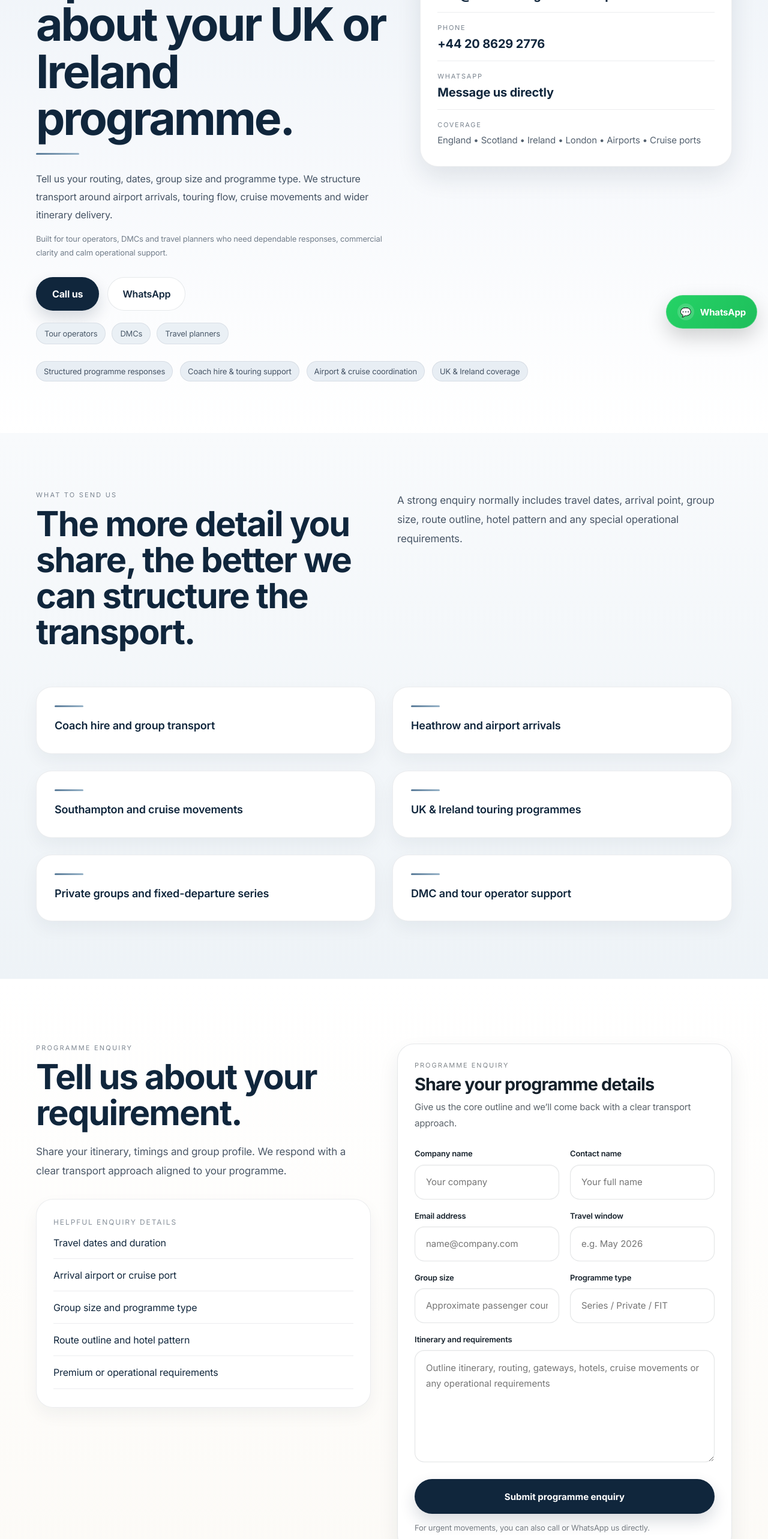
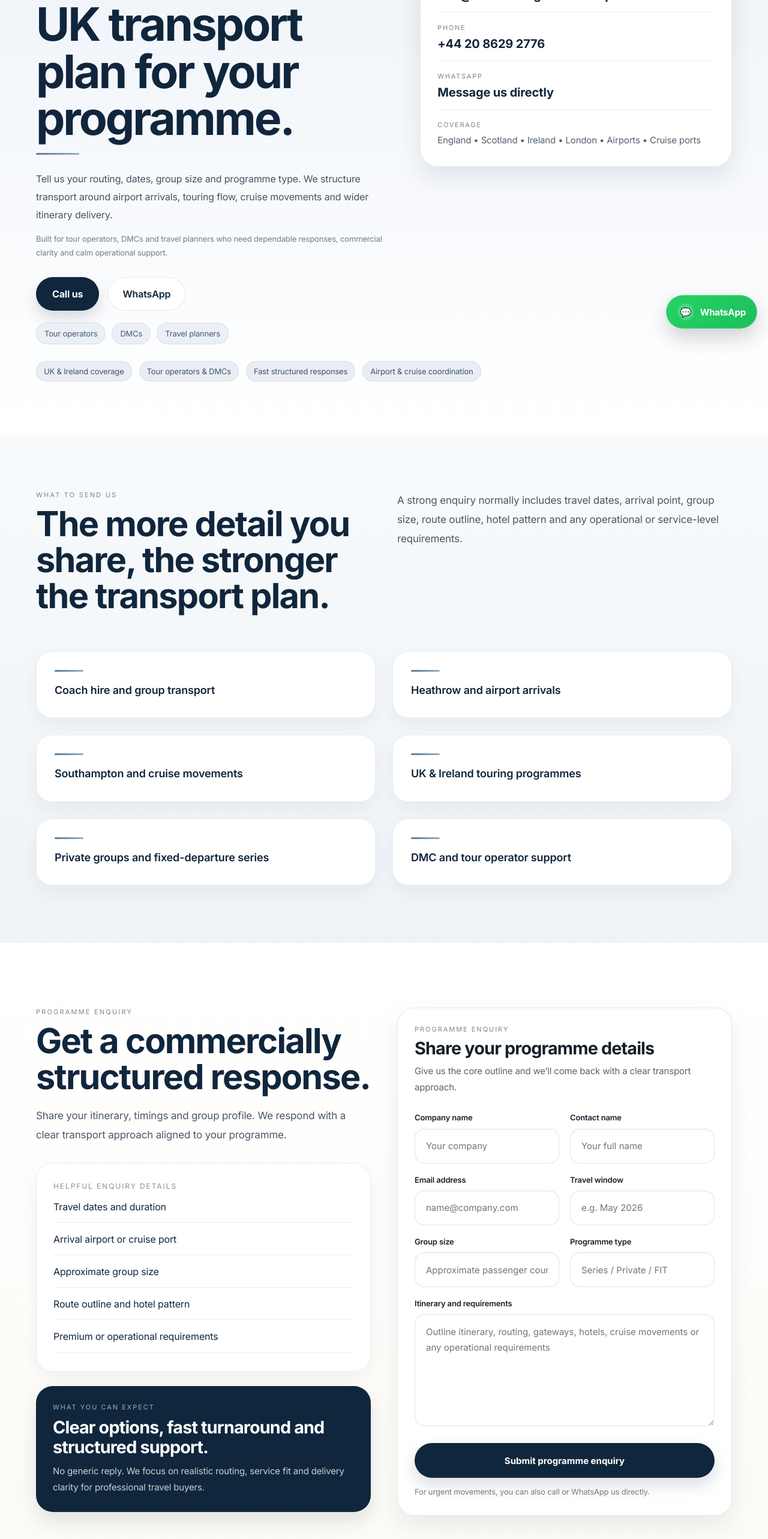
Before and after one commit to kandiahtk-crypto/Project-, a Next.js app: page /contact in a window 1280 px wide. Shown: the part 234-2800 px from the top of the page at 60% size. Built offline with nearby package versions, Linux system fonts and the light colour scheme.

Commit message:
Enhance contact page with trust items and quick links
Added trust items and quick links to the contact page for better navigation and information.

```diff
--- a/src/app/contact/page.tsx
+++ b/src/app/contact/page.tsx
@@ -53,6 +53,25 @@ const supportItems = [
   "DMC and tour operator support",
 ];
 
+const trustItems = [
+  "UK & Ireland coverage",
+  "Tour operators & DMCs",
+  "Fast structured responses",
+  "Airport & cruise coordination",
+];
+
+const quickLinks = [
+  { href: "/coach-hire-uk", label: "Coach hire UK" },
+  { href: "/tour-operator-transport-uk", label: "Tour operator transport UK" },
+  { href: "/dmc-transport-uk", label: "DMC transport UK" },
+  { href: "/heathrow-group-transfers", label: "Heathrow group transfers" },
+  {
+    href: "/southampton-cruise-transfers",
+    label: "Southampton cruise transfers",
+  },
+  { href: "/uk-ireland-touring", label: "UK & Ireland touring" },
+];
+
 export default function ContactPage() {
   return (
     <main style={pageShell}>
@@ -68,7 +87,7 @@ export default function ContactPage() {
               <p style={eyebrow}>Contact</p>
 
               <h1 style={heroTitle}>
-                Speak with us about your UK or Ireland programme.
+                Get a structured UK transport plan for your programme.
               </h1>
 
               <div style={divider} />
@@ -151,10 +170,11 @@ export default function ContactPage() {
           </div>
 
           <div style={proofStrip}>
-            <span style={proofItem}>Structured programme responses</span>
-            <span style={proofItem}>Coach hire & touring support</span>
-            <span style={proofItem}>Airport & cruise coordination</span>
-            <span style={proofItem}>UK & Ireland coverage</span>
+            {trustItems.map((item) => (
+              <span key={item} style={proofItem}>
+                {item}
+              </span>
+            ))}
           </div>
         </div>
       </section>
@@ -165,16 +185,15 @@ export default function ContactPage() {
             <div>
               <p style={sectionLabel}>What to send us</p>
               <h2 style={sectionTitle}>
-                The more detail you share, the better we can structure the
-                transport.
+                The more detail you share, the stronger the transport plan.
               </h2>
             </div>
 
             <div>
               <p style={sectionText}>
                 A strong enquiry normally includes travel dates, arrival point,
-                group size, route outline, hotel pattern and any special
-                operational requirements.
+                group size, route outline, hotel pattern and any operational or
+                service-level requirements.
               </p>
             </div>
           </div>
@@ -195,7 +214,9 @@ export default function ContactPage() {
           <div style={formShell} className="split-grid">
             <div>
               <p style={sectionLabel}>Programme enquiry</p>
-              <h2 style={sectionTitle}>Tell us about your requirement.</h2>
+              <h2 style={sectionTitle}>
+                Get a commercially structured response.
+              </h2>
 
               <p style={sectionText}>
                 Share your itinerary, timings and group profile. We respond with
@@ -208,10 +229,21 @@ export default function ContactPage() {
                 <div style={lineList}>
                   <div style={lineItem}>Travel dates and duration</div>
                   <div style={lineItem}>Arrival airport or cruise port</div>
-                  <div style={lineItem}>Group size and programme type</div>
+                  <div style={lineItem}>Approximate group size</div>
                   <div style={lineItem}>Route outline and hotel pattern</div>
                   <div style={lineItem}>Premium or operational requirements</div>
                 </div>
+              </div>
+
+              <div style={responsePanel} className="premium-card">
+                <p style={responseLabel}>What you can expect</p>
+                <h3 style={responseTitle}>
+                  Clear options, fast turnaround and structured support.
+                </h3>
+                <p style={responseText}>
+                  No generic reply. We focus on realistic routing, service fit
+                  and delivery clarity for professional travel buyers.
+                </p>
               </div>
             </div>
 
@@ -226,25 +258,18 @@ export default function ContactPage() {
         <div style={containerWide}>
           <div style={sectionSplit} className="split-grid">
             <div>
-              <p style={sectionLabel}>Related pages</p>
+              <p style={sectionLabel}>Explore related pages</p>
               <h2 style={sectionTitle}>
-                Explore the transport models most relevant to your programme.
+                Transport models commonly used by inbound travel buyers.
               </h2>
             </div>
 
             <div style={linkGrid}>
-              <a href="/coach-hire-uk" style={linkCard}>
-                Coach hire UK →
-              </a>
-              <a href="/heathrow-group-transfers" style={linkCard}>
-                Heathrow group transfers →
-              </a>
-              <a href="/southampton-cruise-transfers" style={linkCard}>
-                Southampton cruise transfers →
-              </a>
-              <a href="/uk-ireland-touring" style={linkCard}>
-                UK &amp; Ireland touring →
-              </a>
+              {quickLinks.map((link) => (
+                <a key={link.href} href={link.href} style={linkCard}>
+                  {link.label} →
+                </a>
+              ))}
             </div>
           </div>
         </div>
@@ -653,6 +678,38 @@ const lineItem: CSSProperties = {
   color: "#10263C",
 };
 
+const responsePanel: CSSProperties = {
+  marginTop: 24,
+  padding: "28px",
+  borderRadius: 28,
+  background: "#10263C",
+  boxShadow: "0 14px 30px rgba(16,38,60,0.12)",
+};
+
+const responseLabel: CSSProperties = {
+  margin: "0 0 10px",
+  fontSize: 11,
+  letterSpacing: "0.18em",
+  textTransform: "uppercase",
+  color: "rgba(255,255,255,0.62)",
+};
+
+const responseTitle: CSSProperties = {
+  margin: "0 0 10px",
+  fontSize: "clamp(1.35rem, 3vw, 1.8rem)",
+  lineHeight: 1.15,
+  letterSpacing: "-0.03em",
+  color: "#FFFFFF",
+  fontWeight: 700,
+};
+
+const responseText: CSSProperties = {
+  margin: 0,
+  fontSize: 15,
+  lineHeight: 1.8,
+  color: "rgba(255,255,255,0.78)",
+};
+
 const formPanel: CSSProperties = {
   padding: "28px",
   borderRadius: 28,
```
